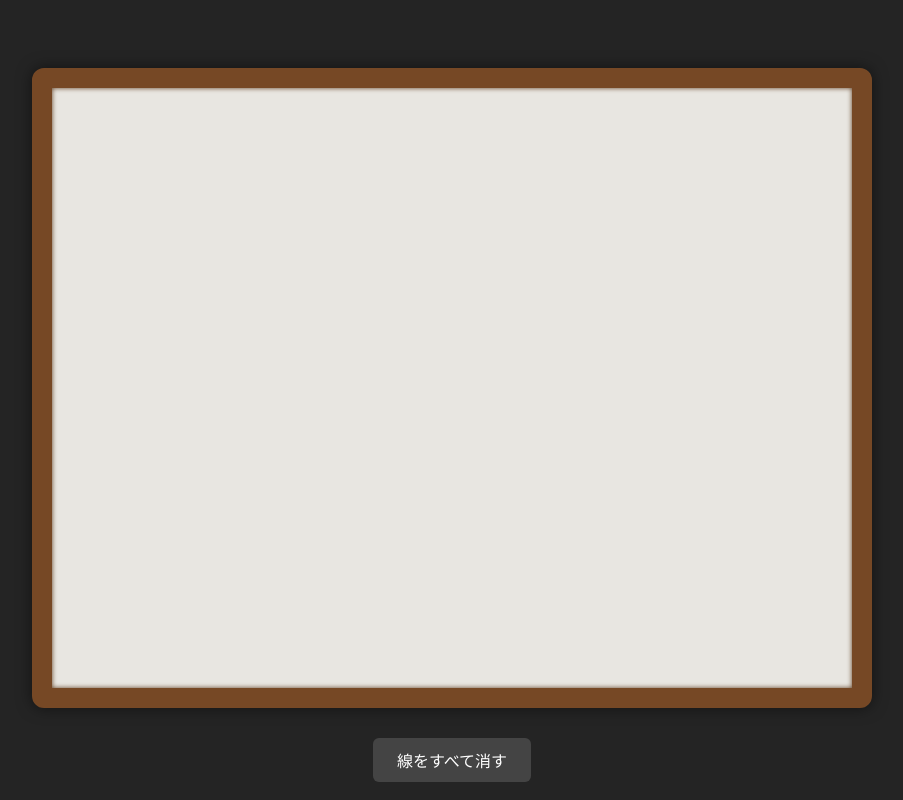
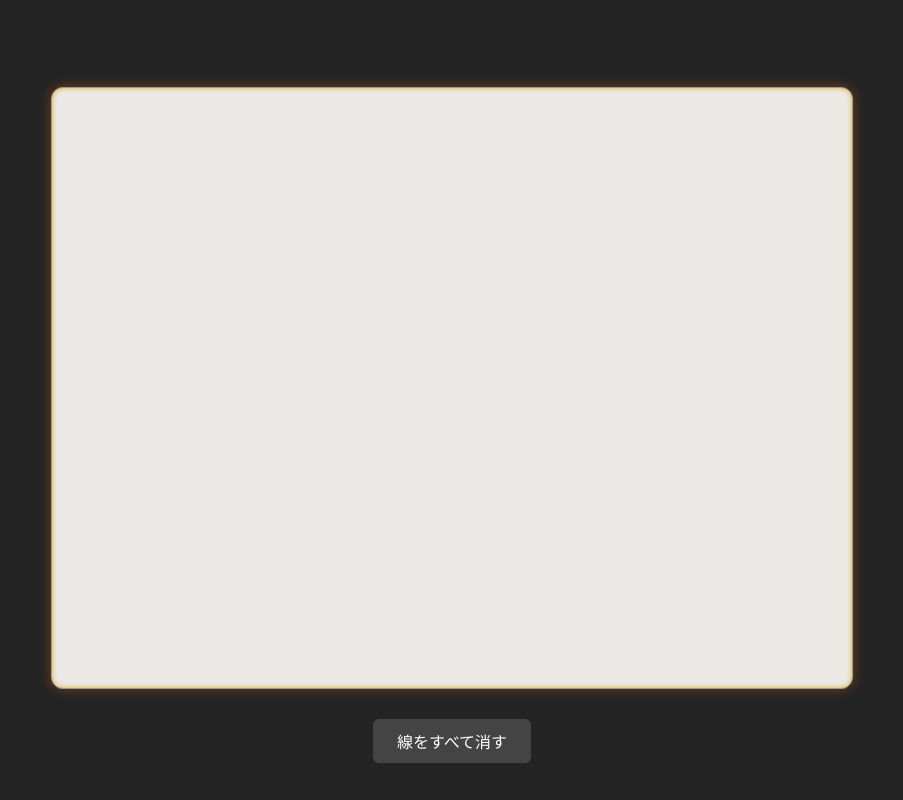
Before and after one commit to sairam2041/React, a React (Vite) app in the folder react-project/: page / in a window 1280 px wide. Shown: the whole page, without its empty margins (188-1091 px from the left). Built offline with nearby package versions, Linux system fonts and the light colour scheme.

Commit message:
cssファイルの移動とキャンバス画面の枠線の微修正

```diff
--- a/react-project/src/features/components/FileUploader.tsx
+++ b/react-project/src/features/components/FileUploader.tsx
@@ -1,5 +1,5 @@
 import { useRef, useState } from "react";
-import './FileUploader.css';
+import '../styles/FileUploader.css';
 
 interface FileUploaderProps {
   onSubmit: (file: File | null) => void;
--- a/react-project/src/features/components/ImageDisplay.tsx
+++ b/react-project/src/features/components/ImageDisplay.tsx
@@ -1,5 +1,5 @@
 import { useRef, useEffect } from 'react';
-import './ImageDisplay.css';
+import '../styles/ImageDisplay.css';
 
 interface ImageDisplayProps {
     imageUrls: string[];
--- a/react-project/src/features/components/ImageUploadPage.tsx
+++ b/react-project/src/features/components/ImageUploadPage.tsx
@@ -1,7 +1,7 @@
 import { useEffect, useState } from "react";
 import { FileUploader } from "./FileUploader";
 import { ImageDisplay } from "./ImageDisplay";
-import './ImageUploadPage.css';
+import '../styles/ImageUploadPage.css';
 
 export const ImageUploadPage = (): React.JSX.Element => {
   const [submittedFiles, setSubmittedFiles] = useState<File[]>([]);
--- a/react-project/src/features/styles/DrawingCanvas.css
+++ b/react-project/src/features/styles/DrawingCanvas.css
@@ -15,11 +15,11 @@ body {
 }
 
 .drawing-canvas {
-  background-color: #e8e6e1; /* 目にやさしいクリーム色 */
-  border: 20px solid #764825; /* 額縁の木枠風カラー */
+  background-color: #ebe8e5;
+  border: 1px solid #999;
   box-shadow:
-    inset 0 0 5px #5c3b1e, /* 内側の陰影 */
-    0 0 15px rgba(0, 0, 0, 0.5); /* 外側の立体感 */
+    inset 0 0 5px #dfa906e1, /* 内側の陰影 */
+    0 0 12px rgba(207, 95, 9, 0.5); /* 外側の立体感 */
   border-radius: 12px;
   display: block;
   margin: 0 auto;
```
Also changed, not shown: react-project/src/features/styles/FileUploader.css (renamed from react-project/src/features/components/FileUploader.css), react-project/src/features/styles/ImageDisplay.css (renamed from react-project/src/features/components/ImageDisplay.css), react-project/src/features/styles/ImageUploadPage.css (renamed from react-project/src/features/components/ImageUploadPage.css).
